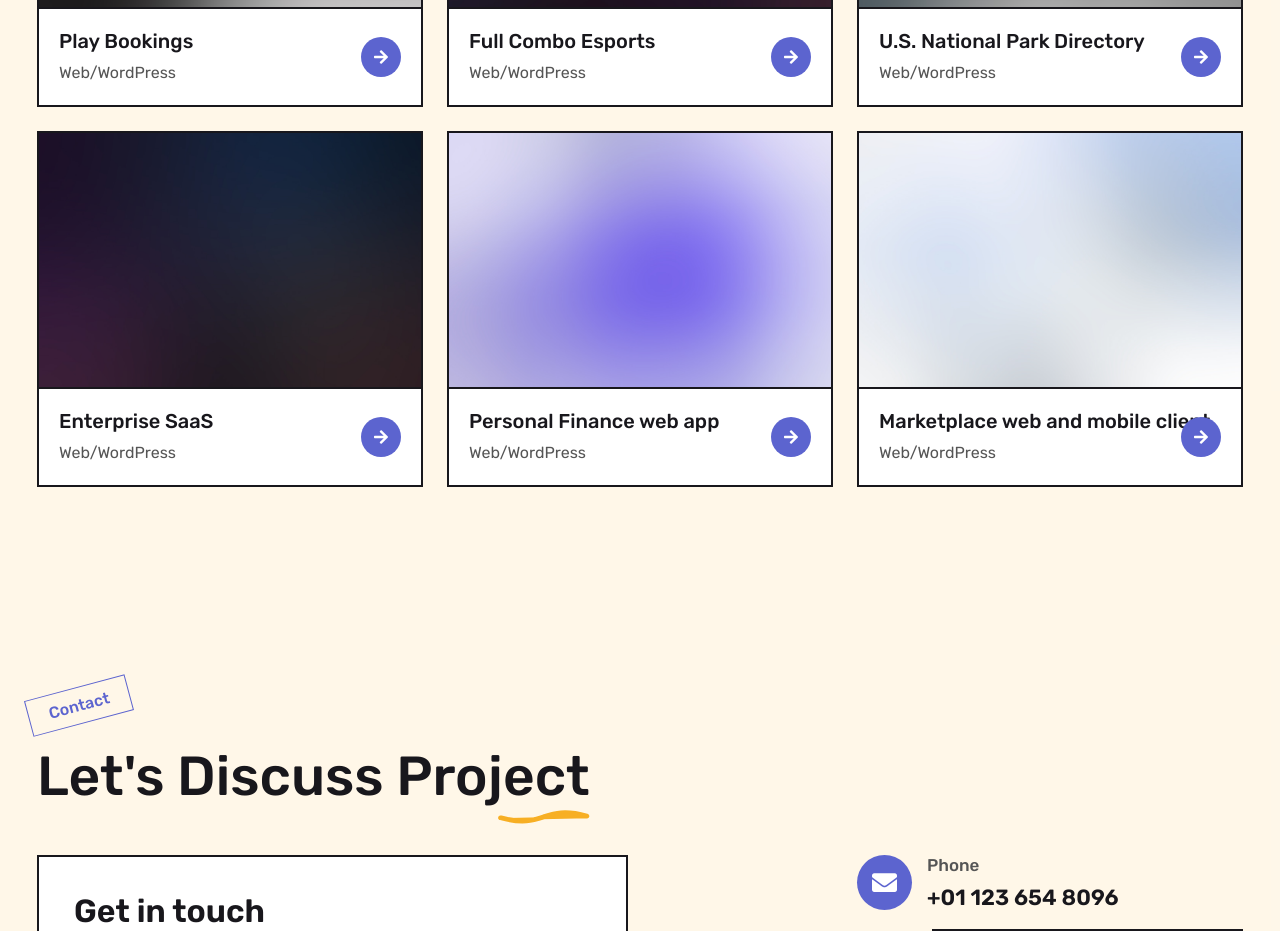
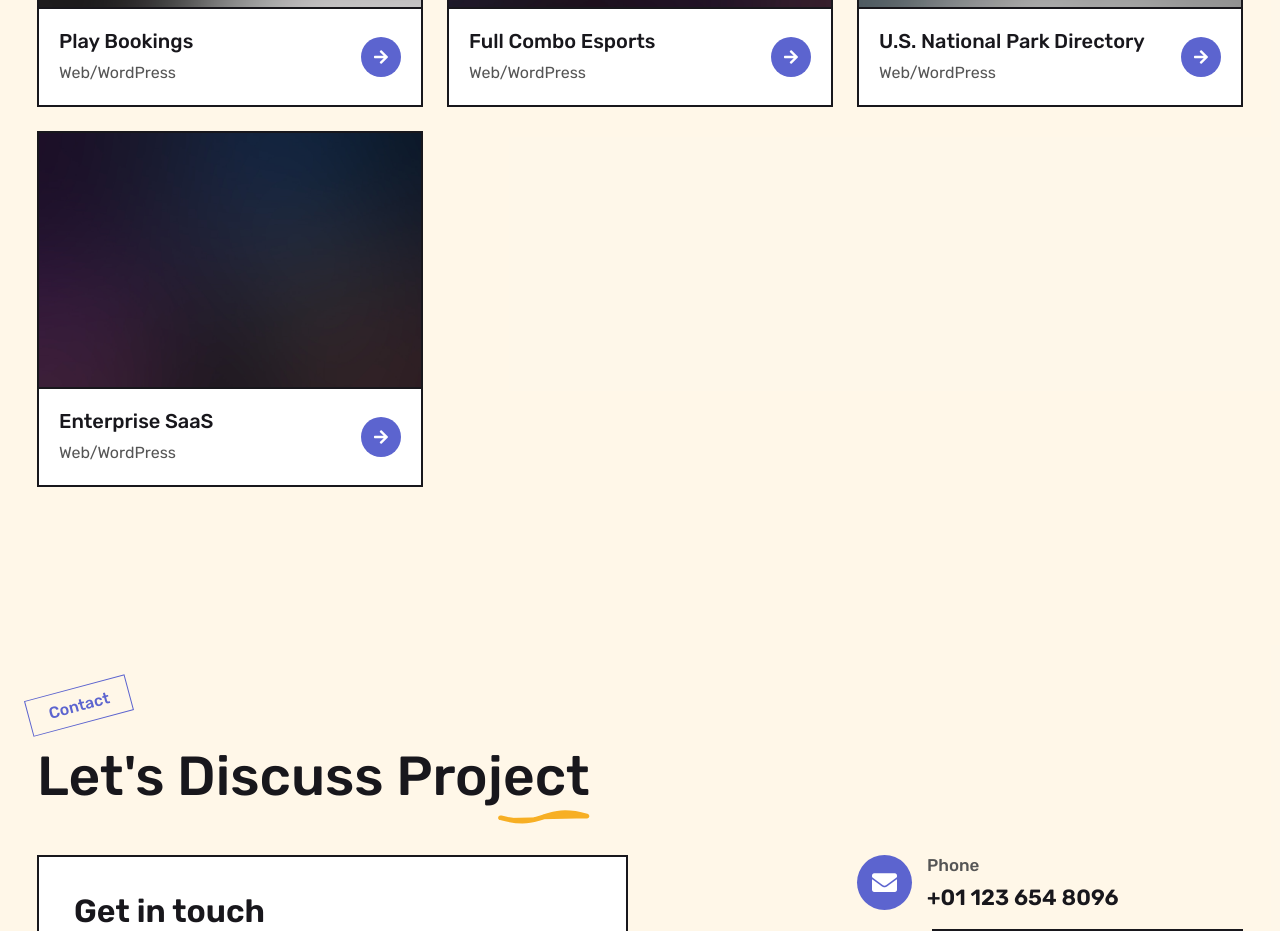
Before and after one commit to jensenmiers/itsJensenPortfolio, a Next.js app in the folder boston/: page / in a window 1280 px wide. Shown: the part 3420-4351 px from the top of the page. Built offline with nearby package versions, Linux system fonts and the light colour scheme.

Commit message:
new lines removed

```diff
--- a/boston/src/components/Portfolio.js
+++ b/boston/src/components/Portfolio.js
@@ -25,18 +25,18 @@ const portfolioData = [
     subtitle: "Web/WordPress",
     image: "assets/img/project-4.jpg",
   },
-  {
-    id: 5,
-    title: "Personal Finance web app",
-    subtitle: "Web/WordPress",
-    image: "assets/img/project-5.jpg",
-  },
-  {
-    id: 6,
-    title: "Marketplace web and mobile client",
-    subtitle: "Web/WordPress",
-    image: "assets/img/project-6.jpg",
-  },
+  // {
+  //   id: 5,
+  //   title: "Personal Finance web app",
+  //   subtitle: "Web/WordPress",
+  //   image: "assets/img/project-5.jpg",
+  // },
+  // {
+  //   id: 6,
+  //   title: "Marketplace web and mobile client",
+  //   subtitle: "Web/WordPress",
+  //   image: "assets/img/project-6.jpg",
+  // },
 ];
 
 const Portfolio = () => {
```
